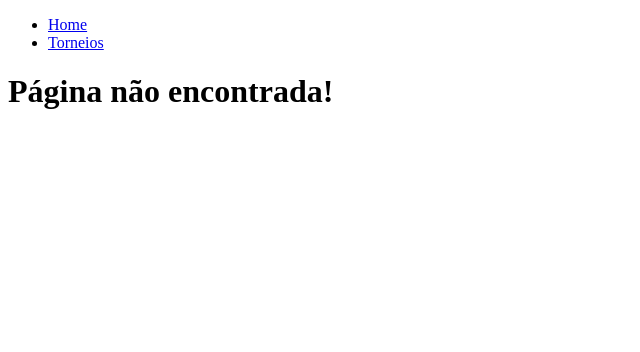
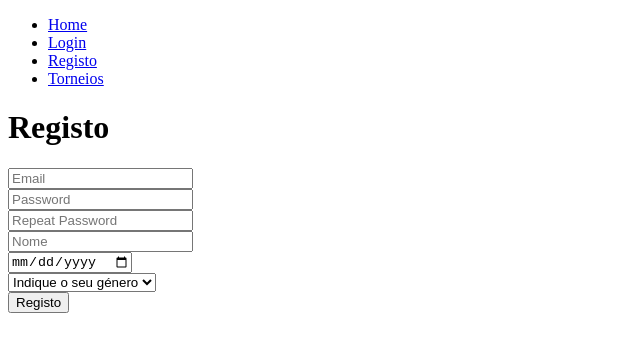
Before and after one commit to Tourette137/PI_PrimeG, a React (Create React App) app in the folder app_frontend/: page /registo in a window 1280 px wide. Shown: the top 352 px of the page, without its empty margins (0-640 px from the left). Built offline with nearby package versions, Linux system fonts and the light colour scheme.

Commit message:
Login e Registo praticamente prontos
- Faltam colocar mensagens de error;
- Ver autenticação com JWT;
- Vídeo do Youtube bem explicado no chat;

```diff
--- a/app_frontend/package.json
+++ b/app_frontend/package.json
@@ -6,10 +6,11 @@
     "@testing-library/jest-dom": "^5.16.5",
     "@testing-library/react": "^13.4.0",
     "@testing-library/user-event": "^13.5.0",
+    "axios": "^1.2.0",
     "react": "^18.2.0",
     "react-dom": "^18.2.0",
     "react-router-dom": "^6.4.3",
-    "react-scripts": "5.0.1",
+    "react-scripts": "^5.0.1",
     "web-vitals": "^2.1.4"
   },
   "scripts": {
--- a/app_frontend/src/App.js
+++ b/app_frontend/src/App.js
@@ -1,6 +1,8 @@
 import {Link,Route,Routes} from 'react-router-dom';
 import {Torneios} from './pages/Torneios.js';
 import {Home} from './pages/Home.js';
+import {Login} from './pages/Login.js';
+import {Registo} from './pages/Registo.js';
 import {Torneio} from './pages/Torneio.js';
 import {NotFound} from './pages/NotFound.js';
 
@@ -10,11 +12,15 @@ function App() {
       <nav>
         <ul>
           <li><Link to="/">Home</Link></li>
+          <li><Link to="/login">Login</Link></li>
+          <li><Link to="/registo">Registo</Link></li>
           <li><Link to="/torneios">Torneios</Link></li>
         </ul>
       </nav>
       <Routes>
           <Route path="/" element= {<Home/>}/>
+          <Route path="/login" element= {<Login/>}/>
+          <Route path="/registo" element= {<Registo/>}/>
           <Route path="/torneios">
             <Route index element= {<Torneios/>}/>
             <Route path=":id" element = {<Torneio/>}/>
--- /dev/null
+++ b/app_frontend/src/pages/Login.js
@@ -0,0 +1,45 @@
+import {useRef} from 'react';
+import {useNavigate } from 'react-router-dom'
+import axios from 'axios';
+
+const API_URL="http://localhost:3000"
+
+export function Login() {
+
+    const inputEmailRef = useRef(null);
+    const inputPasswordRef = useRef(null);
+    const navigate = useNavigate();
+
+
+    const handleLogin = async (e) => {
+        e.preventDefault()
+
+        const bodyMessage = {
+            "email": inputEmailRef.current.value,
+            "password": inputPasswordRef.current.value
+        }
+
+        axios.post(`${API_URL}/users/login`, bodyMessage)
+            .then(response => {
+                console.log(response)
+                navigate("/")
+            })
+            .catch(e => console.log(e))
+    }
+
+
+
+    return (
+        <>
+        <h1>LOGIN</h1>
+        <form onSubmit={handleLogin}>
+            <div>
+                <input ref={inputEmailRef} id="email" type="email" placeholder="Email" required></input><br/>
+                <input ref={inputPasswordRef} id="password" type="password" placeholder="Password" required></input>
+            </div>
+            <button>Login</button>
+        </form>
+        </>
+    )
+
+}
--- /dev/null
+++ b/app_frontend/src/pages/Registo.js
@@ -0,0 +1,69 @@
+import {useRef, useState} from 'react';
+import {useNavigate } from 'react-router-dom'
+import axios from 'axios';
+
+const API_URL="http://localhost:3000"
+
+export function Registo() {
+
+    const inputEmailRef = useRef(null);
+    const inputPassword1Ref = useRef(null);
+    const inputPassword2Ref = useRef(null);
+    const inputNomeRef = useRef(null);
+    const inputDataRef = useRef(null);
+
+    const [selectGenero, setSelectGenero] = useState();
+
+    const navigate = useNavigate();
+
+
+    const handleRegisto = async (e) => {
+        e.preventDefault()
+
+        if (inputPassword1Ref.current.value === inputPassword2Ref.current.value) {
+
+            const bodyMessage = {
+                "nome": inputNomeRef.current.value,
+                "email": inputEmailRef.current.value,
+                "password": inputPassword1Ref.current.value,
+                "dataNascimento": inputDataRef.current.value,
+                "genero": selectGenero
+            }
+
+            axios.post(`${API_URL}/users/registo`, bodyMessage)
+                .then(response => {
+                    console.log(response)
+                    navigate("/login")
+                })
+                .catch(e => console.log(e))
+
+        } else {
+            console.log("Passwords são diferentes")
+        }
+
+    }
+
+
+
+    return (
+        <>
+        <h1>Registo</h1>
+        <form onSubmit={handleRegisto}>
+            <div>
+                <input ref={inputEmailRef} id="email" type="email" placeholder="Email" required></input><br/>
+                <input ref={inputPassword1Ref} id="password1" type="password" placeholder="Password" required></input><br/>
+                <input ref={inputPassword2Ref} id="password2" type="password" placeholder="Repeat Password" required></input><br/>
+                <input ref={inputNomeRef} id="name" type="text" placeholder="Nome" required></input><br/>
+                <input ref={inputDataRef} id="date" type="date" placeholder="Data de Nascimento" required></input><br/>
+                <select value={selectGenero} id="genero" name="Género" onChange={e => setSelectGenero(e.target.value)} required>
+                    <option value="">Indique o seu género</option>
+                    <option value="0">Masculino</option>
+                    <option value="1">Feminino</option>
+                </select>
+            </div>
+            <button>Registo</button>
+        </form>
+        </>
+    )
+
+}
```
Also changed, not shown: 2 other files (tests, documents, lock files or other folders).
